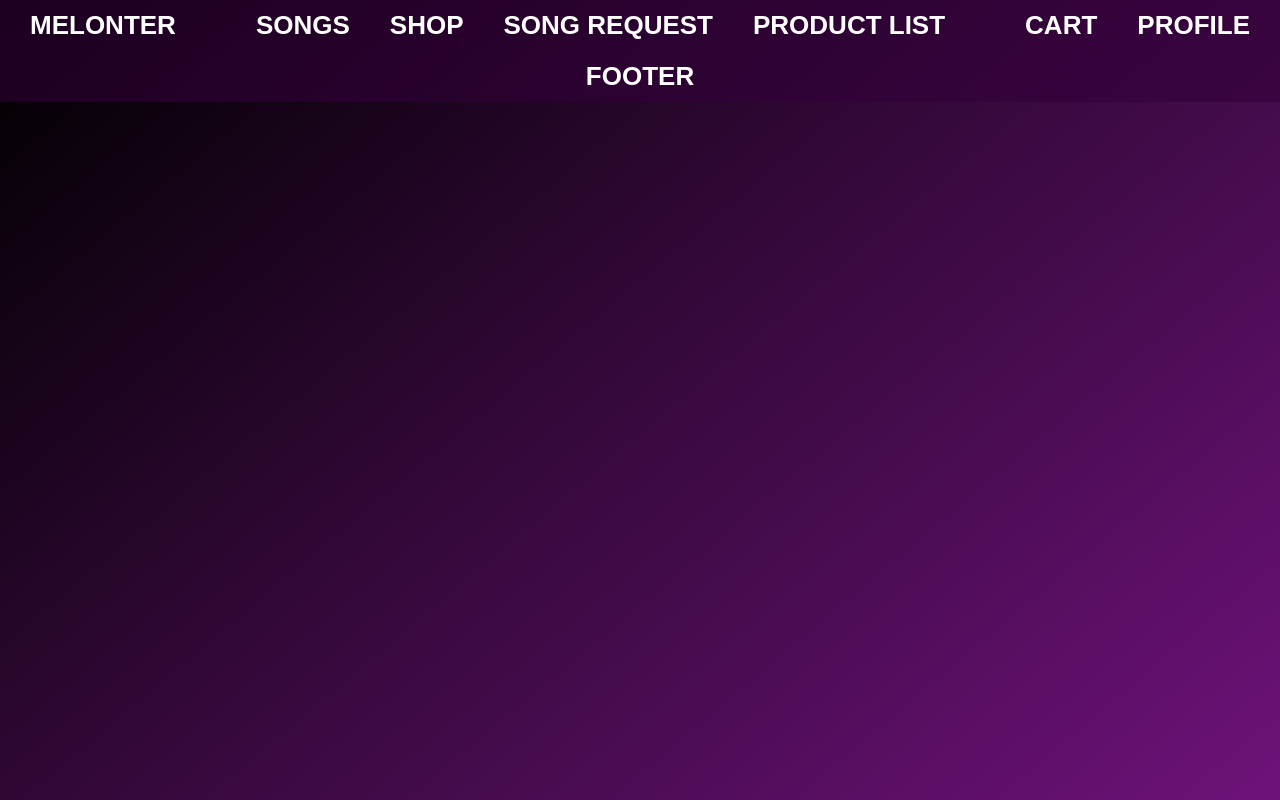
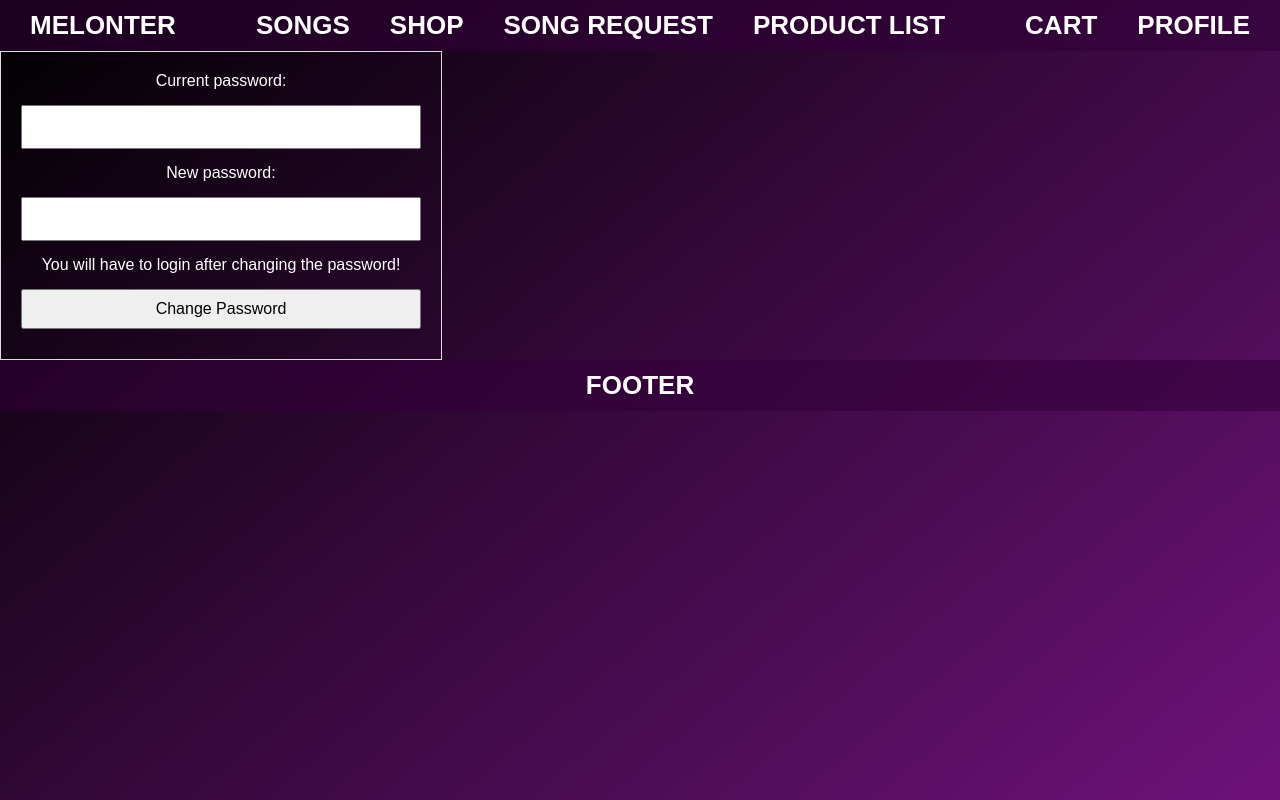
Before and after one commit to Tadooks/Bakalauras_Uni, a React (Create React App) app in the folder Frontend/: page /changepassword in a window 1280 px wide. Built offline with nearby package versions, Linux system fonts and the light colour scheme; no server answers.

Commit message:
Forgot password, Update password, loading screen profile fix that it would redirect (App.js)

```diff
--- a/Frontend/src/App.css
+++ b/Frontend/src/App.css
@@ -520,3 +520,28 @@ td {
   margin-top: 30px;
   cursor: pointer;
 }
+
+
+
+
+/* LOADING SCREEN CSS */
+
+.App-logo {
+  height: 40vmin;
+  pointer-events: none;
+}
+
+@media (prefers-reduced-motion: no-preference) {
+  .App-logo {
+    animation: App-logo-spin infinite 20s linear;
+  }
+}
+
+@keyframes App-logo-spin {
+  from {
+    transform: rotate(0deg);
+  }
+  to {
+    transform: rotate(360deg);
+  }
+}
--- a/Frontend/src/App.js
+++ b/Frontend/src/App.js
@@ -15,6 +15,8 @@ import Register from './Pages/Register';
 import VerifyEmail from './Pages/VerifyEmail';
 import Profile from './Pages/Profile';
 import { async } from '@firebase/util';
+import ForgotPassword from './Pages/ForgotPassword';
+import ChangePassword from './Pages/ChangePassword';
 
 
 function App() {
@@ -107,20 +109,24 @@ function App() {
           <Route path="login" element={<Login/>} />
           <Route path="register" element={<Register/>} />
           <Route path="verifyemail" element={<VerifyEmail/>} />
+          <Route path="forgotpassword" element={<ForgotPassword/>} />
+          <Route path="changepassword" element={<ChangePassword/>} />
           {/* <Route path="profile" element={<Profile/>} /> */}
 
           <Route
             path="profile"
             element={
               loading ?(
-                <p>Loading...</p>
+                // <p>Loading...</p>
+                <div>Loading...</div>
             ) : (
 
               <ProtectedRoute>
                 <Profile/>
               </ProtectedRoute>
 
-            )} />
+            )}
+          />
 
 
         </Routes>
--- /dev/null
+++ b/Frontend/src/Pages/ChangePassword.js
@@ -0,0 +1,68 @@
+import {useState} from 'react'
+import {auth} from '../firebase_config';
+import {EmailAuthProvider,reauthenticateWithCredential,updatePassword} from 'firebase/auth'
+
+const ChangePassword = () => {
+  const [currentPassword, setCurrentPassword] = useState('');
+  const [newPassword, setNewPassword] = useState('');
+
+  const handleChange = (event) => {
+    const { name, value } = event.target;
+
+    if (name == 'currentPassword') {
+      setCurrentPassword(value);
+    } else if (name == 'newPassword') {
+      setNewPassword(value);
+    }
+  };
+
+  const handleSubmit = (event) => {
+    event.preventDefault();
+    console.log("a")
+    const credential = EmailAuthProvider.credential(
+      auth.currentUser.email,
+      currentPassword
+    );
+    console.log("b")
+    reauthenticateWithCredential(auth.currentUser,credential)
+      .then(() => {
+        updatePassword(auth.currentUser,newPassword);
+        alert("Sucessfully changed password!")
+        window.location.href = "http://localhost:3000/profile";
+      })
+      .catch((err) => {
+        console.log(err);
+        alert(err)
+      });
+  };
+
+  return (
+    <div style={{ color: 'white'}} className='center'>
+        <div className='auth'>
+            <form onSubmit={handleSubmit}>
+                <label htmlFor="current-password">Current password:</label>
+                <input
+                    type="password"
+                    id="current-password"
+                    name="currentPassword"
+                    value={currentPassword}
+                    onChange={handleChange}
+                />
+
+                <label htmlFor="new-password">New password:</label>
+                <input
+                    type="password"
+                    id="new-password"
+                    name="newPassword"
+                    value={newPassword}
+                    onChange={handleChange}
+                />
+                You will have to login after changing the password!
+                <button type="submit">Change Password</button>
+            </form>
+        </div>
+    </div>
+  );
+};
+
+export default ChangePassword;
--- /dev/null
+++ b/Frontend/src/Pages/ForgotPassword.js
@@ -0,0 +1,58 @@
+import {useState} from 'react'
+import {auth} from '../firebase_config';
+import {useNavigate, Link} from 'react-router-dom'
+import {createUserWithEmailAndPassword, sendEmailVerification, onAuthStateChanged,sendPasswordResetEmail} from 'firebase/auth'
+import {useAuthValue} from './AuthContext'
+import userEvent from '@testing-library/user-event';
+import {signOut,passwordR} from 'firebase/auth'
+
+
+
+function ForgotPassword() {
+    const [email, setEmail] = useState('')
+    // const [error, setError] = useState('')
+    const [success, setSuccess] = useState('')
+    const [emailMessage, setEmailMessage] = useState(false)
+
+    const handleSubmit = async (e) => {
+      e.preventDefault();
+      try {
+
+        await sendPasswordResetEmail(auth,email);
+
+        setEmailMessage(true);
+        console.log("mmm???")
+      } catch (err) {
+        if (err.code === 'auth/user-not-found') {
+          alert('User not found, try again!');
+          console.log(err);
+          setEmail('');
+        }
+      }
+    };
+
+    return (
+      <div style={{ color: 'white'}} className='center'>
+        <div className='auth'>
+          {
+            emailMessage ?
+            <h3>The Email has been sent; Check your Inbox!</h3> :
+            <form onSubmit={handleSubmit}>
+              <input
+                type="email"
+                name="email"
+                placeholder="name@email.com"
+                onChange={(e) => setEmail(e.target.value)}
+                required
+              />
+              <div>
+                <button type='submit'>Reset Your Password</button>
+              </div>
+            </form>
+          }
+        </div>
+      </div>
+    )
+  }
+
+export default ForgotPassword
--- a/Frontend/src/Pages/Login.js
+++ b/Frontend/src/Pages/Login.js
@@ -58,7 +58,7 @@ function Login(){
           Don't have and account?
           <Link to='/register'>Create one here</Link>
         </p>
-        Forgot your password? Click here
+        <p>Forgot your password?</p> <Link to='/forgotpassword'>Reset password</Link>
       </div>
     </div>
   )
--- a/Frontend/src/Pages/Profile.js
+++ b/Frontend/src/Pages/Profile.js
@@ -3,6 +3,8 @@ import { signOut } from 'firebase/auth'
 import { auth } from '../firebase_config'
 import { useNavigate } from 'react-router-dom'
 import { useEffect, useState } from "react";
+import { Link } from 'react-router-dom'
+
 
 function Profile() {
   const {currentUser} = useAuthValue()
@@ -31,8 +33,10 @@ function Profile() {
             {`${currentUser?.emailVerified}`}
 
           </p>
+          <p><Link to='/changepassword'>Change password</Link></p>
           <span onClick={() => {signOut(auth); navigate("/login")}}>Sign Out</span>
         </div>
+
       </div>
   )
 }
```
